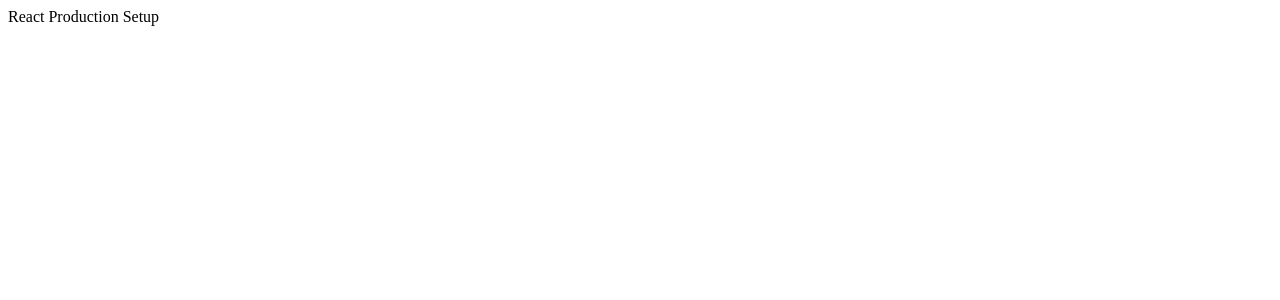
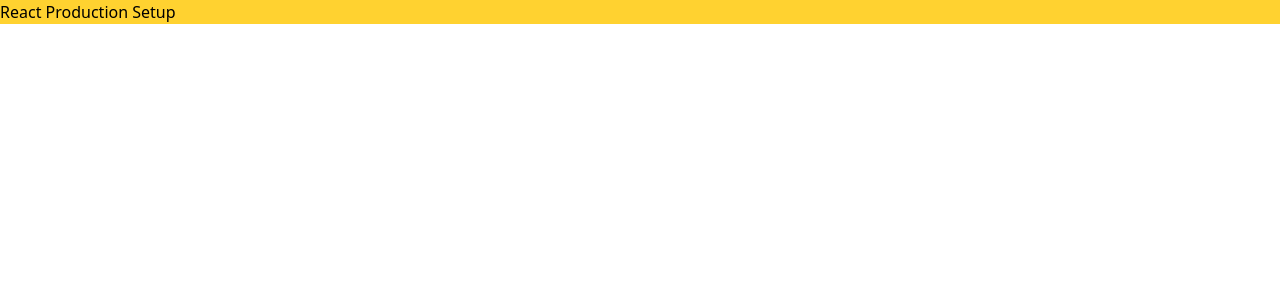
Before and after one commit to Anuj3553/React-Production-Setup, a React (Vite) app: page / in a window 1280 px wide. Shown: the top 300 px of the page. Built offline with nearby package versions, Linux system fonts and the light colour scheme.

Commit message:
feat: tailwindcss setup

```diff
--- a/package.json
+++ b/package.json
@@ -14,12 +14,14 @@
     },
     "dependencies": {
         "react": "^19.1.0",
-        "react-dom": "^19.1.0"
+        "react-dom": "^19.1.0",
+        "tailwindcss": "^4.1.11"
     },
     "devDependencies": {
         "@commitlint/cli": "^19.8.1",
         "@commitlint/config-conventional": "^19.8.1",
         "@eslint/js": "^9.30.1",
+        "@tailwindcss/vite": "^4.1.11",
         "@types/react": "^19.1.8",
         "@types/react-dom": "^19.1.6",
         "@vitejs/plugin-react": "^4.6.0",
--- a/src/App.tsx
+++ b/src/App.tsx
@@ -1,5 +1,5 @@
 function App() {
-    return <div>React Production Setup</div>
+    return <div className="bg-amber-300">React Production Setup</div>
 }
 
 export default App
--- a/src/index.css
+++ b/src/index.css
@@ -0,0 +1 @@
+@import 'tailwindcss'
--- a/vite.config.ts
+++ b/vite.config.ts
@@ -1,7 +1,8 @@
 import { defineConfig } from 'vite'
 import react from '@vitejs/plugin-react'
+import tailwindcss from '@tailwindcss/vite'
 
 // https://vite.dev/config/
 export default defineConfig({
-    plugins: [react()]
+    plugins: [react(), tailwindcss()]
 })
```
Also changed, not shown: 1 other file (tests, documents, lock files or other folders).
